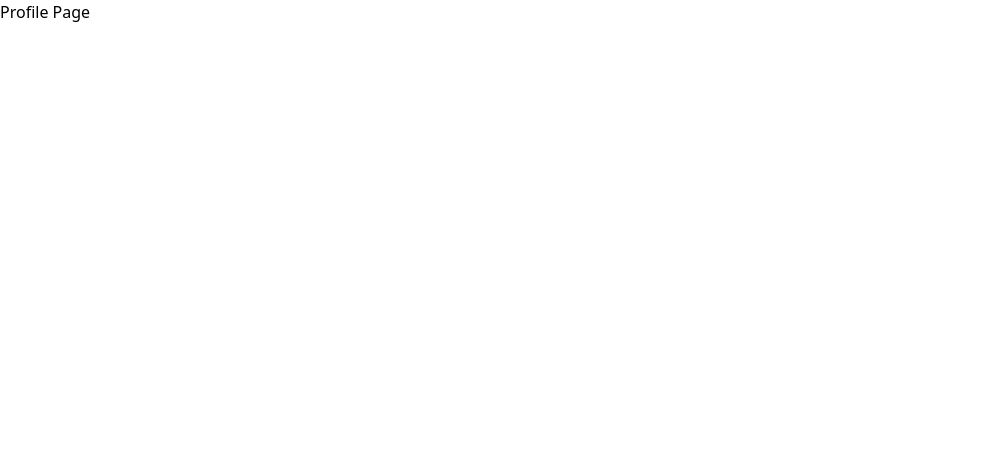
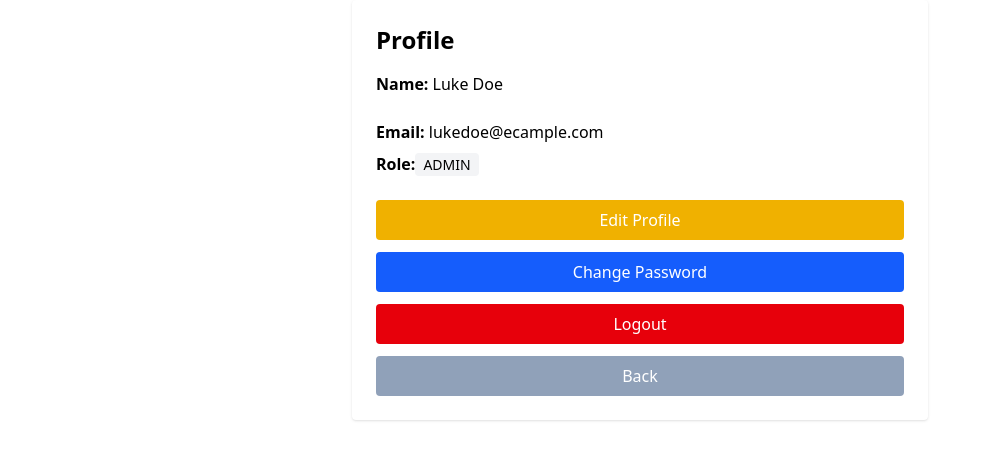
Before and after one commit to edercirino/task-dashboard, a React (Vite) app: page /profile in a window 1280 px wide. Shown: the top 460 px of the page, without its empty margins (0-988 px from the left). Built offline with nearby package versions, Linux system fonts and the light colour scheme.

Commit message:
update: buttons on profile page

```diff
--- a/src/pages/ProfilePage.jsx
+++ b/src/pages/ProfilePage.jsx
@@ -16,6 +16,10 @@ const ProfilePage = () => {
 
   const handleLogout = () => {
     navigate("/login");
+  };
+
+  const handleBack = () => {
+    navigate("/");
   };
 
   return (
@@ -41,8 +45,8 @@ const ProfilePage = () => {
       <div className="space-y-3">
         <button
           onClick={handleEditProfile}
-          className="w-full px-4 py-2 bg-blue-600 text-white rounded
-          hover:bg-blue-700 transition"
+          className="w-full px-4 py-2 bg-yellow-500 text-white rounded
+          hover:bg-yellow-700 transition"
         >
           Edit Profile
         </button>
@@ -60,6 +64,13 @@ const ProfilePage = () => {
         >
           Logout
         </button>
+        <button
+          onClick={handleBack}
+          className="w-full px-4 py-2 bg-slate-400 text-white rounded
+           hover:bg-slate-700 transition"
+        >
+          Back
+        </button>
       </div>
     </div>
   );
--- a/src/pages/TaskListPage.jsx
+++ b/src/pages/TaskListPage.jsx
@@ -1,6 +1,7 @@
 import React from "react";
 import { Link } from "react-router-dom";
 import { Edit, Trash2 } from "lucide-react";
+import { Navigate } from "react-router-dom";
 
 const initialTasks = [
   { id: 1, title: "Study React", completed: false },
@@ -30,12 +31,20 @@ const TaskListPage = () => {
     <div className="p-4 max-w-2xl mx-auto">
       <div className="flex justify-between items-center mb-4">
         <h1 className="text-2xl font-bold">Task List</h1>
-        <Link
-          to="/tasks/new"
-          className="bg-green-600 text-white px-4 py-2 rounded"
-        >
-          New Task
-        </Link>
+        <div>
+          <Link
+            to="/"
+            className="mr-1 bg-slate-400 hover:bg-slate-700 text-white px-4 py-2 rounded"
+          >
+            Back
+          </Link>
+          <Link
+            to="/tasks/new"
+            className="bg-green-600 hover:bg-green-800 text-white px-4 py-2 rounded"
+          >
+            New Task
+          </Link>
+        </div>
       </div>
 
       <ul className="spacy-y-2">
--- a/src/routes/AppRoutes.jsx
+++ b/src/routes/AppRoutes.jsx
@@ -24,7 +24,6 @@ const AppRoutes = () => {
         }
       />
       <Route path="tasks" element={<TaskListPage />} />
-      <Route path="profile" element={<h1>Profile Page</h1>} />
       <Route path="tasks/new" element={<TaskCreatePage />} />
       <Route path="tasks/:id/edit" element={<TaskEditPage />} />
       <Route path="tasks/:id" element={<TaskDetailsPage />} />
```
